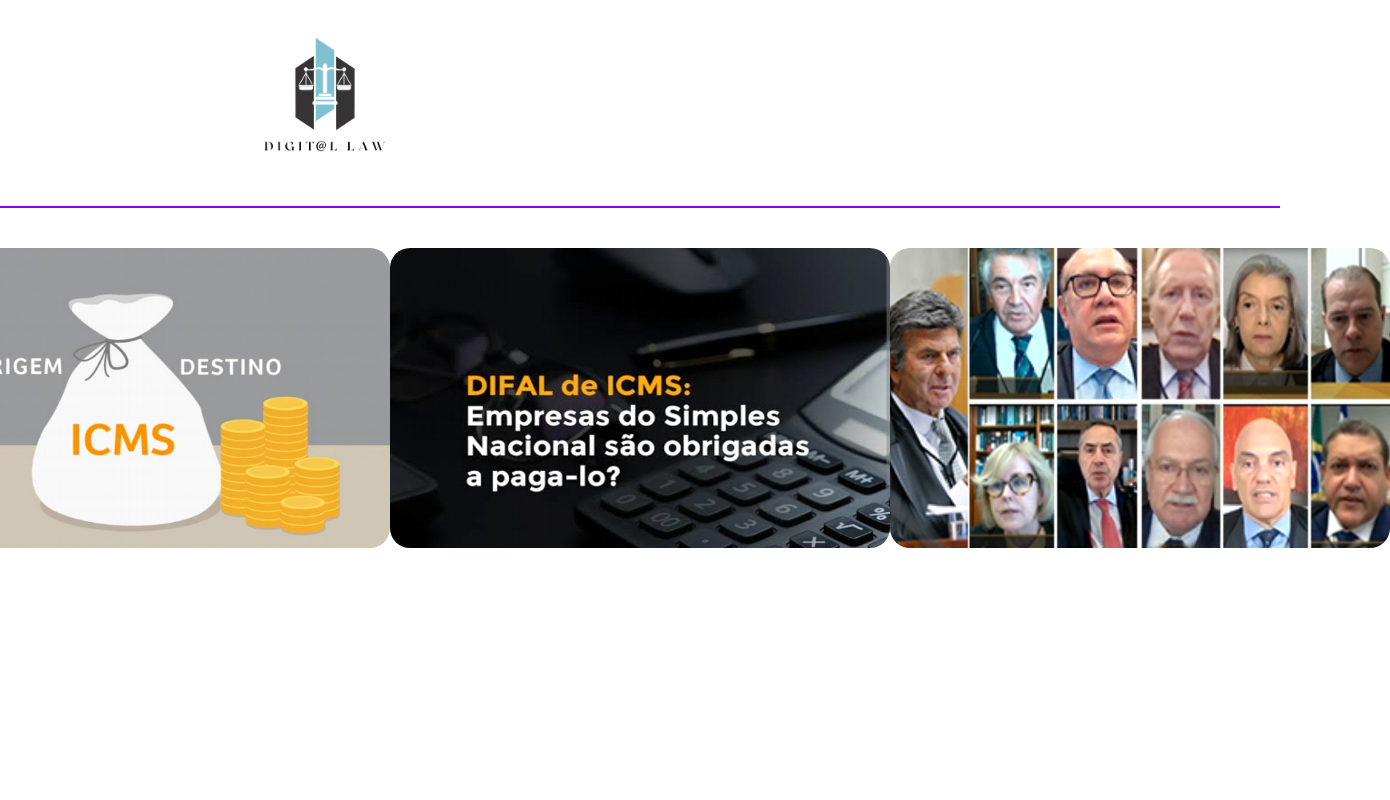
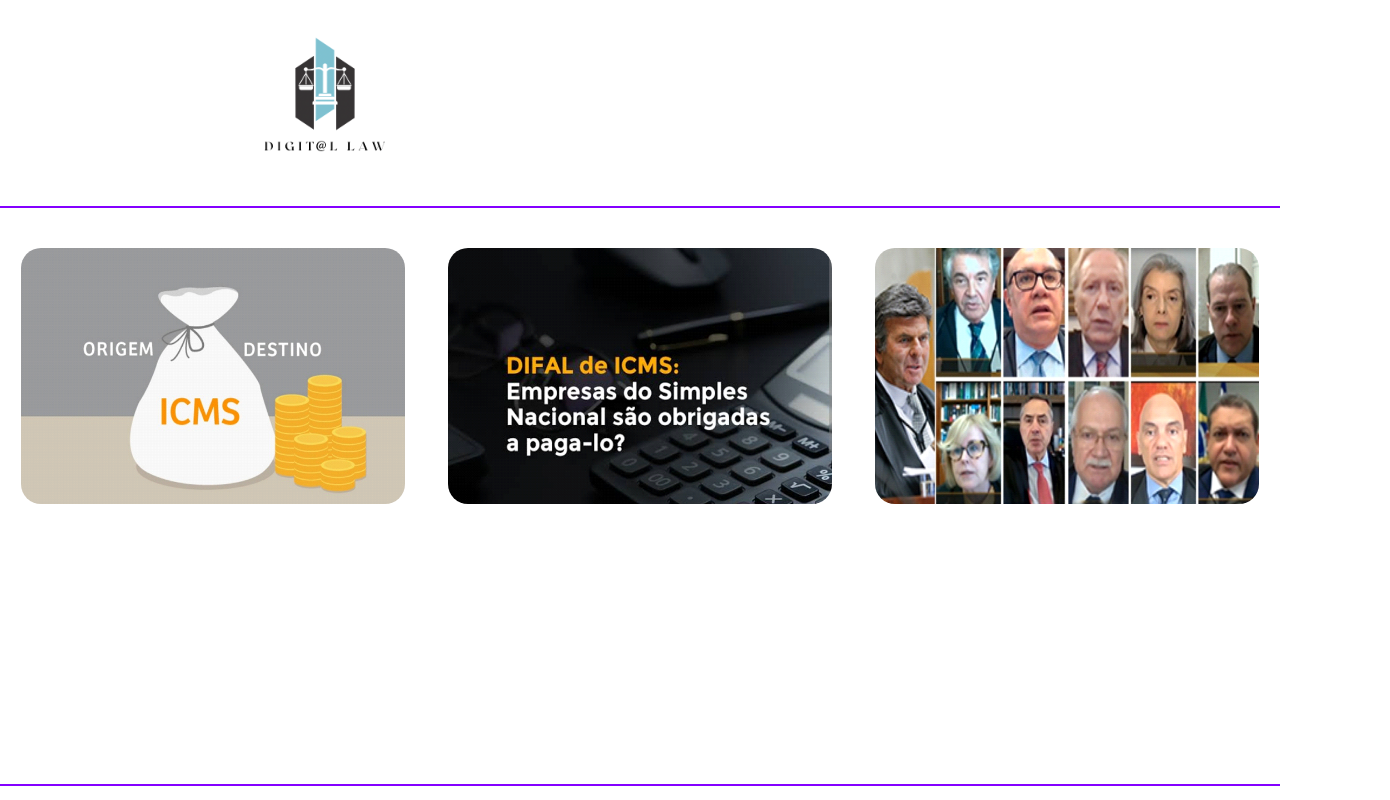
Before and after one commit to EsdrasThiago/digitallaw, a React (Vite) app: page /icsm in a window 1280 px wide. Shown: the top 800 px of the page, 1390 px wide, since content can reach past the window. Built offline with nearby package versions, Linux system fonts and the light colour scheme.

Commit message:
Arrumando CSS

```diff
--- a/src/App.css
+++ b/src/App.css
@@ -137,27 +137,22 @@
   color: white;
 }
 
-.icsm__link:hover {
-
-  transition: 2s;
-}
-
 .icsm__link h2 {
-  width: 500px;
-  font-size: 20px;
+  width: 30vw;
+  font-size: 2vh;
   margin: auto;
   transition: 2s;
 }
 
 .icsm__link:hover h2 {
   color: white;
-  font-size: 20.2px;
+  font-size: 2.2vh;
   transition: 2s;
 }
 
 .icsm__link img {
-  width: 500px;
-  height: 300px;
+  width: 30vw;
+  height: 32vh;
   border-radius: 20px;
 }
 
@@ -182,7 +177,6 @@
   /* border: solid rgb(0, 0, 0); */
   color: white;
   background-color: #1a1a1a;
-  ;
   border-radius: 25px;
   transition: 1s;
 }
@@ -191,7 +185,7 @@
   position: fixed;
   top: 90vh;
   width: 240px;
-  left: 85vw;
+  right: 10px;
   z-index: 1;
   /* border: solid rgb(0, 0, 0); */
   color: white;
```
